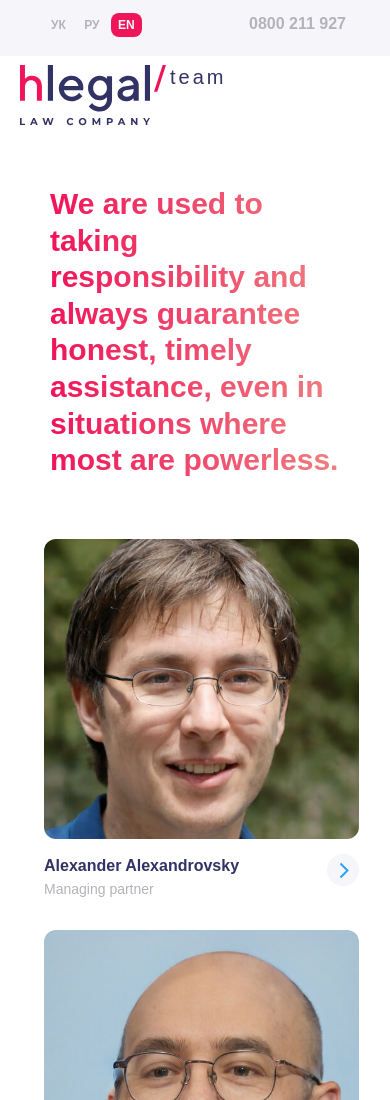
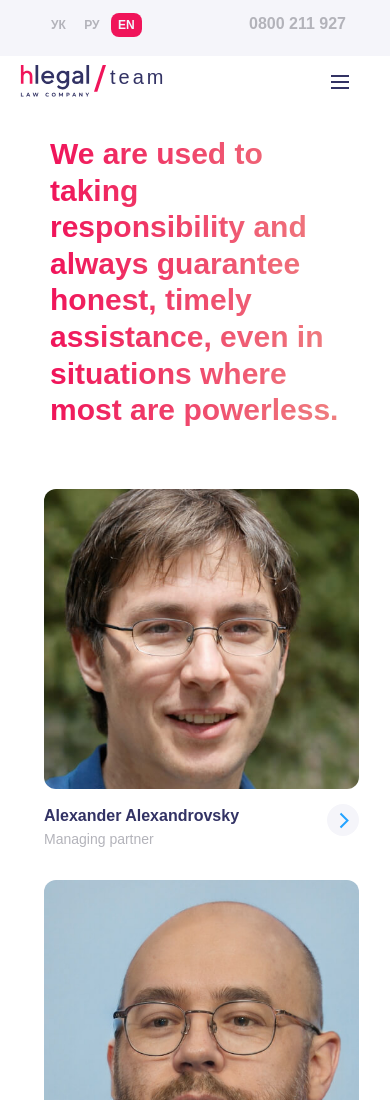
Before and after one commit to Harmarchuk/Front_End_Basic_Hillel, a plain HTML site: page index.html in a window 390 px wide. Shown: the top 1100 px of the page. Drawn offline with Linux system fonts and the light colour scheme.

```diff
--- a/css/style.css
+++ b/css/style.css
@@ -173,6 +173,10 @@ svg.fb-icon-head {
 a.visited {
   color: var(--accent-color);
   border-bottom-color: var(--accent-color);
+}
+
+.navbar {
+  display: none;
 }
 
 /*---------------- MAIN---------------- */
@@ -456,7 +460,7 @@ img {
 
   .main-title {
     font-size: 30px;
-    margin-top: 70px;
+    margin-top: 20px;
   }
 
   .cards {
@@ -487,4 +491,65 @@ img {
   .hlegal {
     margin-bottom: 30px;
   }
+
+  .navbar {
+    display: flex;
+  }
+
+  .checkbox {
+    position: absolute;
+    top: 5px;
+    right: -165px;
+    width: 32px;
+    height: 32px;
+    opacity: 0;
+    z-index: 3;
+  }
+
+  .burger {
+    width: 32px;
+    height: 32px;
+    position: relative;
+    z-index: 2;
+  }
+
+  .burger span {
+    display: inline-block;
+    width: 18px;
+    height: 2px;
+    background-color: #323264;
+    position: absolute;
+    left: 165px;
+    top: 5px;
+    opacity: 1;
+    transition: all 0.2s linear;
+  }
+
+  .burger span:first-child {
+    top: 10px;
+  }
+
+  .burger span:nth-child(2),
+  .burger span:nth-child(3) {
+    top: 16px;
+  }
+
+  .burger span:last-child {
+    top: 22px;
+  }
+
+  .checkbox:checked + .burger span:first-child {
+    top: -15px;
+    opacity: 0;
+  }
+  .checkbox:checked + .burger span:nth-child(2) {
+    transform: rotate(45deg);
+  }
+  .checkbox:checked + .burger span:nth-child(3) {
+    transform: rotate(-45deg);
+  }
+  .checkbox:checked + .burger span:last-child {
+    top: 42px;
+    opacity: 0;
+  }
 }
--- a/index.html
+++ b/index.html
@@ -20,7 +20,7 @@
 				<div class="head-wrap">
 					<div class="header-logo flex">
 						<a href="#">
-							<svg class="" width="130" height="61" viewbox="0 0 130 61" fill="none"
+							<svg class="logo" width="130" height="61" viewbox="0 0 130 61" fill="none"
 								xmlns="http://www.w3.org/2000/svg">
 								<path
 									d="M4.95672 0H0V35.7986H4.95672V22.5177C4.95672 20.2709 5.51557 18.4984 6.63326 17.2502C7.75095 16.002 9.2817 15.353 11.1769 15.353C12.8049 15.353 14.1655 15.9521 15.2589 17.1004C16.3523 18.2738 16.9112 19.7466 16.9112 21.5191V35.8236H21.8922V21.5191C21.8922 18.2238 20.9932 15.6276 19.1951 13.6804C17.3971 11.7332 15.0402 10.7596 12.1731 10.7596C11.347 10.7596 10.5209 10.8594 9.71906 11.0841C8.89294 11.3088 8.2369 11.5584 7.70235 11.833C7.16781 12.1076 6.65756 12.4072 6.1959 12.7567C5.73424 13.1062 5.41838 13.3558 5.27259 13.5056C5.1268 13.6554 5.00532 13.7552 4.95672 13.8301V0Z"
@@ -75,6 +75,15 @@
 						<span class="team">
 							<a href="#">team</a>
 						</span>
+						<div class="navbar">
+								<input type="checkbox" class="checkbox">
+								<div class="burger">
+									<span></span>
+									<span></span>
+									<span></span>
+									<span></span>
+								</div>
+						</div>
 					</div>
 					<div class="right-head-wrap">
 						<span class="lang-btn">
```
